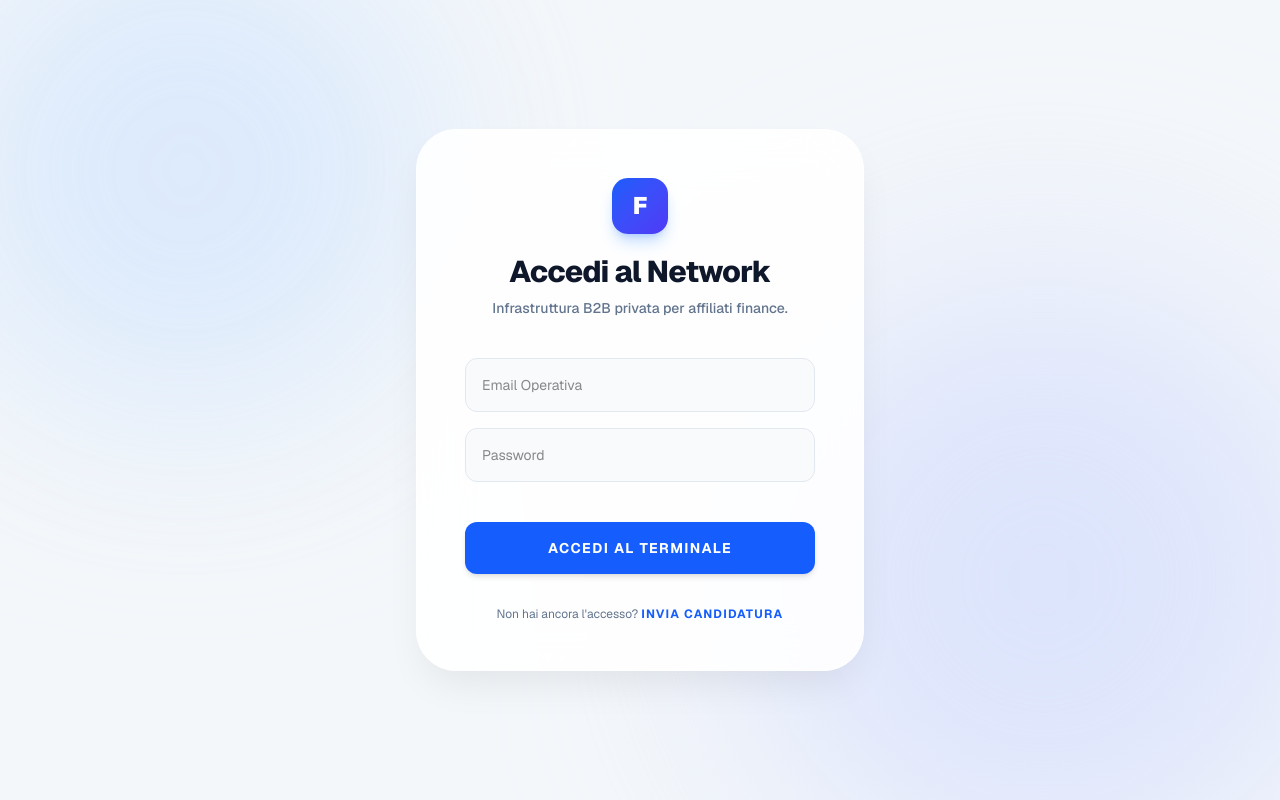
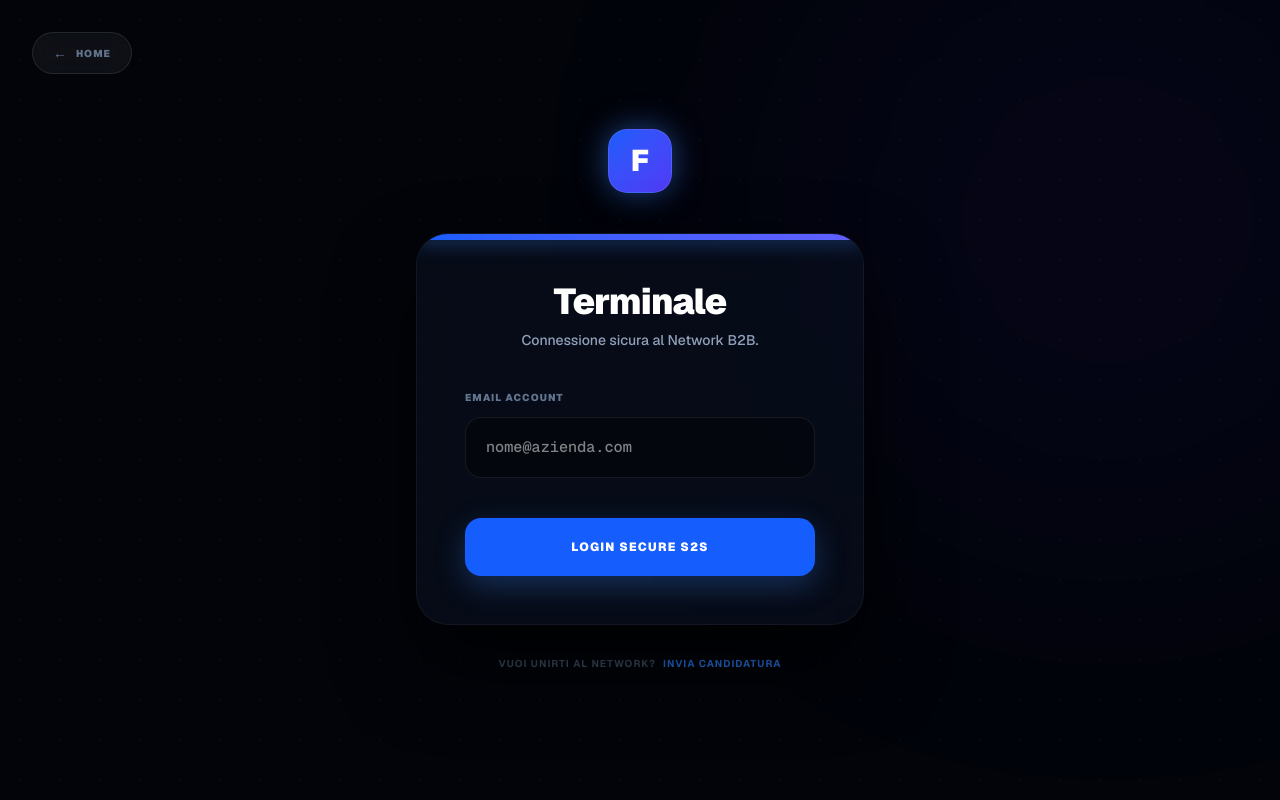
Before and after one commit to gabrielecrestini/financepartner, a Next.js app: page /login in a window 1280 px wide. Built offline with nearby package versions, Linux system fonts and the light colour scheme.

Commit message:
Aggiornamento God-Tier: Nuova Dashboard Animata, S2S Integrato, Gateway Auth e Signup a norma

```diff
--- a/app/login/page.js
+++ b/app/login/page.js
@@ -1,120 +1,143 @@
 "use client";
 
 import { useState } from 'react';
-import { supabase } from '../../lib/supabaseClient';
+import { supabase } from '../lib/supabaseClient';
+import Link from 'next/link';
 import { useRouter } from 'next/navigation';
-import Link from 'next/link';
 
 export default function Login() {
+  const [email, setEmail] = useState('');
+  const [status, setStatus] = useState('idle'); // 'idle', 'loading', 'success', 'error'
+  const [errorMessage, setErrorMessage] = useState('');
   const router = useRouter();
-  const [formData, setFormData] = useState({ email: '', password: '' });
-  const [loading, setLoading] = useState(false);
-  const [message, setMessage] = useState({ text: '', type: '' });
-
-  const handleChange = (e) => {
-    setFormData({ ...formData, [e.target.name]: e.target.value });
-  };
 
   const handleLogin = async (e) => {
     e.preventDefault();
-    setLoading(true);
-    setMessage({ text: '', type: '' });
+    setStatus('loading');
+    setErrorMessage('');
 
-    try {
-      // 1. Tenta l'autenticazione
-      const { data, error } = await supabase.auth.signInWithPassword({
-        email: formData.email,
-        password: formData.password,
-      });
+    const { error } = await supabase.auth.signInWithOtp({
+      email,
+      options: {
+        // Reindirizza al nostro Gateway di sicurezza animato
+        emailRedirectTo: `${window.location.origin}/auth/verify`,
+      },
+    });
 
-      if (error) throw error;
-
-      if (data.user) {
-        // 2. Controllo Sicurezza IP (Gatekeeper)
-        const res = await fetch('https://api.ipify.org?format=json');
-        const { ip: current_ip } = await res.json();
-
-        const { data: profile } = await supabase
-          .from('profiles')
-          .select('last_ip')
-          .eq('id', data.user.id)
-          .single();
-
-        // Se ha già un IP registrato ed è DIVERSO da quello attuale
-        if (profile && profile.last_ip && profile.last_ip !== current_ip) {
-
-          // DISTRUGGE LA SESSIONE (Non lo fa entrare)
-          await supabase.auth.signOut();
-
-          // INVIA IL LINK DI CONFERMA ALL'EMAIL (Magic Link)
-          const { error: otpError } = await supabase.auth.signInWithOtp({
-            email: formData.email,
-          });
-
-          if (otpError) throw otpError;
-
-          setMessage({
-            text: '⚠️ Rilevato accesso da un nuovo IP. Per sicurezza, ti abbiamo inviato un Link di Conferma via email. Cliccalo per autorizzare questo dispositivo.',
-            type: 'error'
-          });
-          setLoading(false);
-          return; // Ferma il codice, non va alla dashboard
-        }
-
-        // Se l'IP è corretto o è il primo accesso: Aggiorna l'IP fidato e fallo entrare
-        await supabase.from('profiles').update({ last_ip: current_ip }).eq('id', data.user.id);
-        router.push('/dashboard');
+    if (error) {
+      // GESTIONE ELEGANTE DEI 60 SECONDI (Rate Limit)
+      if (error.status === 429 || error.message.includes('rate limit') || error.message.includes('seconds')) {
+        setErrorMessage('Sicurezza Anti-Spam: Attendi 60 secondi prima di richiedere un nuovo link.');
+      } else {
+        setErrorMessage('Credenziali non valide o errore di rete. Riprova.');
       }
-    } catch (error) {
-      setMessage({ text: 'Credenziali non valide o errore di rete.', type: 'error' });
-      setLoading(false);
+      setStatus('error');
+      setTimeout(() => setStatus('idle'), 5000);
+    } else {
+      setStatus('success');
     }
   };
 
   return (
-    <div className="relative flex min-h-screen items-center justify-center overflow-x-hidden bg-[#F4F7FA] py-12 px-4 sm:px-6 lg:px-8 font-sans">
+    <div className="min-h-screen bg-[#02040A] text-slate-300 font-sans flex flex-col items-center justify-center p-4 sm:p-6 relative overflow-hidden selection:bg-blue-500/30">
 
+      {/* MOTORE CSS E ANIMAZIONI */}
       <style dangerouslySetInnerHTML={{__html: `
-        .light-panel { background: rgba(255, 255, 255, 0.9); backdrop-filter: blur(24px); border: 1px solid rgba(255, 255, 255, 1); box-shadow: 0 20px 40px -10px rgba(0,0,0,0.08); }
-        .data-input { background: #F8FAFC; border: 1px solid #E2E8F0; padding: 16px; border-radius: 12px; width: 100%; outline: none; transition: all 0.3s ease; }
-        .data-input:focus { border-color: #3B82F6; box-shadow: 0 0 0 3px rgba(59, 130, 246, 0.15); }
+        @import url('https://fonts.googleapis.com/css2?family=Inter:wght@400;500;700;900&display=swap');
+        body { font-family: 'Inter', sans-serif; }
+        @keyframes fadeUp { from { opacity: 0; transform: translateY(30px) scale(0.95); } to { opacity: 1; transform: translateY(0) scale(1); } }
+        @keyframes pulseGlow { 0%, 100% { opacity: 0.3; transform: scale(1); } 50% { opacity: 0.5; transform: scale(1.05); } }
+        .glass-panel { background: rgba(11, 18, 33, 0.6); backdrop-filter: blur(30px); -webkit-backdrop-filter: blur(30px); border: 1px solid rgba(255, 255, 255, 0.05); box-shadow: 0 40px 80px rgba(0,0,0,0.8); border-radius: 2rem; animation: fadeUp 0.8s cubic-bezier(0.16, 1, 0.3, 1) forwards; }
+        .input-premium { background: rgba(0, 0, 0, 0.4); border: 1px solid rgba(255, 255, 255, 0.08); color: white; padding: 18px 20px; border-radius: 1rem; width: 100%; outline: none; transition: all 0.3s ease; font-size: 0.95rem; font-weight: 500; }
+        .input-premium:focus { border-color: #3B82F6; background: rgba(0, 0, 0, 0.7); box-shadow: inset 0 0 0 1px #3B82F6, 0 0 20px rgba(59,130,246,0.15); }
+        .bg-grid { background-image: radial-gradient(rgba(255,255,255,0.05) 1px, transparent 1px); background-size: 40px 40px; }
       `}} />
 
-      {/* Sfondo Animato */}
-      <div className="fixed inset-0 z-0 pointer-events-none">
-        <div className="absolute top-[-10%] left-[-5%] w-[500px] h-[500px] rounded-full mix-blend-multiply filter blur-[100px] bg-blue-200/60 animate-pulse"></div>
-        <div className="absolute bottom-[-10%] right-[-5%] w-[600px] h-[600px] rounded-full mix-blend-multiply filter blur-[120px] bg-indigo-200/50"></div>
-      </div>
+      {/* SFONDI E LUCI */}
+      <div className="absolute inset-0 z-0 bg-grid opacity-50 pointer-events-none"></div>
+      <div className="absolute top-[-10%] right-[-10%] w-[600px] h-[600px] bg-indigo-600/20 rounded-full blur-[150px] pointer-events-none" style={{ animation: 'pulseGlow 8s infinite' }}></div>
 
-      <div className="relative z-10 w-full max-w-md light-panel rounded-[2.5rem] p-8 sm:p-12">
-        <div className="text-center mb-10">
-          <div className="mx-auto mb-5 flex h-14 w-14 items-center justify-center rounded-2xl bg-gradient-to-br from-blue-600 to-indigo-600 shadow-lg shadow-blue-500/30">
-            <span className="text-white text-2xl font-black">F</span>
+      {/* TASTO BACK */}
+      <Link href="/" className="absolute top-8 left-8 z-50 text-[10px] font-black text-slate-500 uppercase tracking-widest hover:text-white transition-colors bg-white/5 hover:bg-white/10 px-5 py-2.5 rounded-full border border-white/10 backdrop-blur-md flex items-center gap-2">
+        <span className="text-sm">←</span> Home
+      </Link>
+
+      <div className="w-full max-w-md z-10">
+
+        {/* LOGO */}
+        <div className="flex justify-center mb-10">
+          <div className="w-16 h-16 bg-gradient-to-br from-blue-600 to-indigo-600 rounded-[1.2rem] flex items-center justify-center font-black text-white text-3xl shadow-[0_0_30px_rgba(59,130,246,0.5)] border border-white/10">
+            F
           </div>
-          <h2 className="text-3xl font-extrabold text-slate-900 tracking-tight">Accedi al Network</h2>
-          <p className="text-sm text-slate-500 mt-2 font-medium">Infrastruttura B2B privata per affiliati finance.</p>
         </div>
 
-        <form onSubmit={handleLogin} className="space-y-6">
-          <div className="space-y-4">
-            <input type="email" required name="email" value={formData.email} onChange={handleChange} className="data-input text-sm" placeholder="Email Operativa" />
-            <input type="password" required name="password" value={formData.password} onChange={handleChange} className="data-input text-sm" placeholder="Password" />
-          </div>
+        <div className="glass-panel p-8 sm:p-12 relative overflow-hidden">
+          <div className="absolute top-0 left-0 w-full h-1.5 bg-gradient-to-r from-blue-600 to-indigo-500 shadow-[0_0_20px_rgba(59,130,246,0.8)]"></div>
 
-          {message.text && (
-            <div className={`p-4 rounded-xl text-xs font-bold leading-relaxed ${message.type === 'error' ? 'bg-rose-50 text-rose-700 border border-rose-200' : 'bg-emerald-50 text-emerald-700 border border-emerald-200'}`}>
-              {message.text}
+          <h2 className="text-3xl sm:text-4xl font-black text-white tracking-tight mb-2 text-center">Terminale</h2>
+          <p className="text-sm text-slate-400 text-center font-medium mb-10">Connessione sicura al Network B2B.</p>
+
+          {/* STATO SUCCESSO */}
+          {status === 'success' ? (
+            <div className="text-center animate-[fadeUp_0.5s_ease-out_forwards]">
+              <div className="w-20 h-20 bg-blue-500/10 border border-blue-500/30 text-blue-400 rounded-full flex items-center justify-center text-4xl mx-auto mb-6 shadow-[0_0_30px_rgba(59,130,246,0.3)]">
+                ✉️
+              </div>
+              <h3 className="text-2xl font-black text-white mb-3">Link Inviato</h3>
+              <p className="text-sm text-slate-400 leading-relaxed mb-8">
+                Abbiamo inviato un pacchetto di accesso crittografato a <strong className="text-white">{email}</strong>. Clicca sul link nell'email per accedere.
+              </p>
+              <button onClick={() => setStatus('idle')} className="text-[10px] font-black uppercase tracking-widest text-slate-500 hover:text-white transition-colors underline underline-offset-4">
+                Richiedi un nuovo link
+              </button>
             </div>
+          ) : (
+            /* FORM DI LOGIN */
+            <form onSubmit={handleLogin} className="space-y-6">
+
+              <div>
+                <label className="block text-[10px] font-black text-slate-500 uppercase tracking-widest mb-3">Email Account</label>
+                <input
+                  type="email"
+                  required
+                  value={email}
+                  onChange={(e) => setEmail(e.target.value)}
+                  className="input-premium font-mono text-blue-200"
+                  placeholder="nome@azienda.com"
+                  disabled={status === 'loading'}
+                />
+              </div>
+
+              {/* ERRORE ANIMATO CON GESTIONE 60 SECONDI */}
+              {status === 'error' && (
+                <div className="bg-rose-900/20 border border-rose-500/30 p-4 rounded-xl flex items-center gap-3 animate-[fadeUp_0.3s_ease-out_forwards]">
+                  <span className="text-rose-500 text-xl">⚠️</span>
+                  <p className="text-[11px] font-bold text-rose-200/80 leading-relaxed">{errorMessage}</p>
+                </div>
+              )}
+
+              <div className="pt-4">
+                <button
+                  type="submit"
+                  disabled={status === 'loading'}
+                  className="w-full bg-blue-600 hover:bg-blue-500 text-white font-black text-[12px] px-8 py-5 rounded-2xl active:scale-95 uppercase tracking-widest transition-all disabled:opacity-50 flex items-center justify-center gap-3 shadow-[0_10px_30px_rgba(59,130,246,0.3)]"
+                >
+                  {status === 'loading' ? (
+                    <>
+                      <span className="w-4 h-4 border-2 border-white/30 border-t-white rounded-full animate-spin"></span>
+                      Verifica Rete...
+                    </>
+                  ) : 'Login Secure S2S'}
+                </button>
+              </div>
+            </form>
           )}
+        </div>
 
-          <button type="submit" disabled={loading} className="w-full bg-blue-600 hover:bg-blue-700 text-white font-bold text-sm px-6 py-4 rounded-xl shadow-md active:scale-95 transition-all disabled:opacity-50 uppercase tracking-widest mt-4">
-            {loading ? 'Autenticazione...' : 'Accedi al Terminale'}
-          </button>
-        </form>
+        <p className="text-center mt-8 text-[10px] font-bold text-slate-600 uppercase tracking-widest">
+          Vuoi unirti al network? <Link href="/signup" className="text-blue-500 hover:text-blue-400 ml-1 transition-colors">Invia Candidatura</Link>
+        </p>
 
-        <p className="text-center text-xs text-slate-500 mt-8">
-          Non hai ancora l'accesso? <Link href="/signup" className="font-bold text-blue-600 hover:text-blue-800 uppercase tracking-widest">Invia Candidatura</Link>
-        </p>
       </div>
     </div>
   );
```
